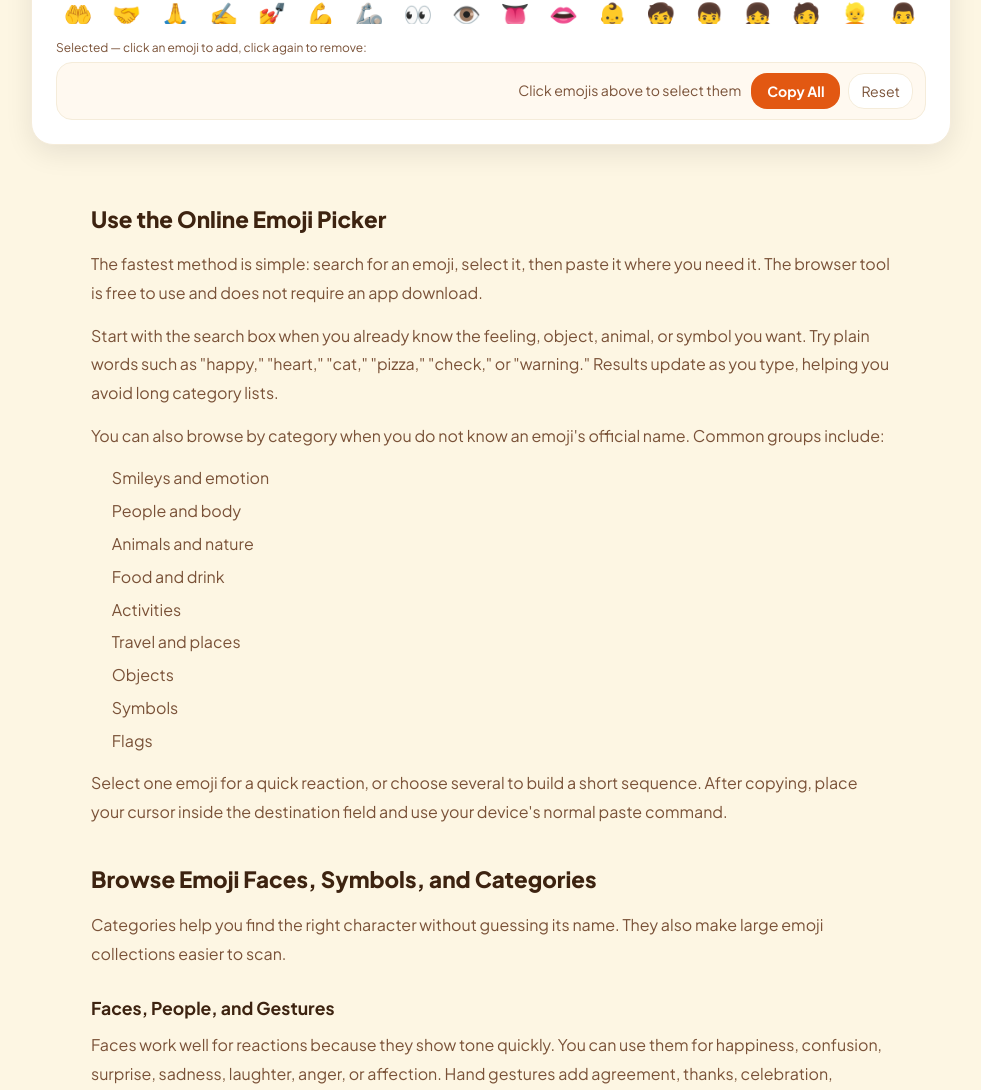
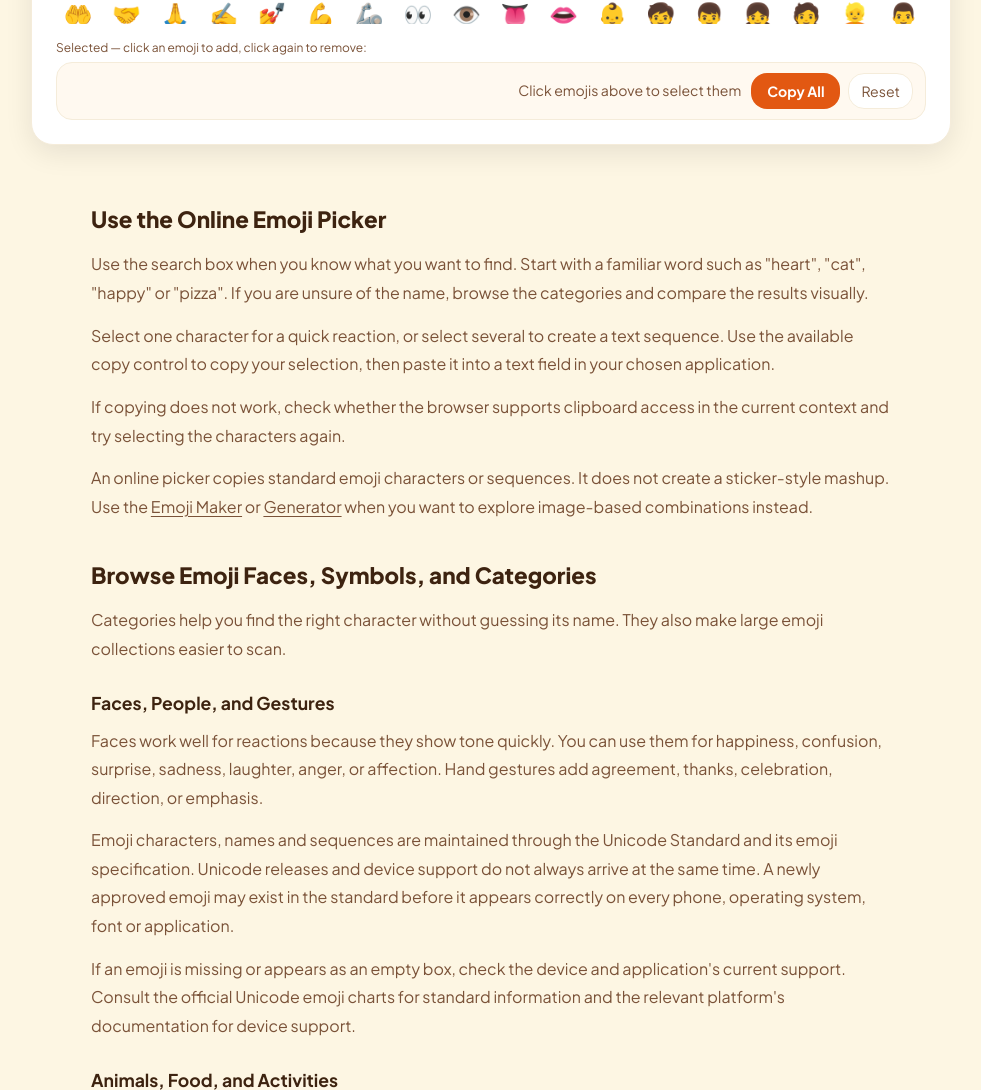
Before and after one commit to abdulmoiz1425/Emoji-Kitchen, a Django app: page /emoji-keyboard/ in a window 1280 px wide. Shown: the part 933-2023 px from the top of the page, without its empty margins (149-1130 px from the left). Run offline with Django 4.2, Linux system fonts and the light colour scheme; parts of the project's set-up code (start-up, migrations or seed data) failed here and were passed over; some libraries are stand-ins or nearby versions.

Commit message:
Emoji Keyboard and Emoji Keyboard for PC: new titles, picker introduction and closing guidance
- Emoji Keyboard: new title/meta; the picker introduction rewritten; the "looks different
  after pasting" explanation replaced (no duplicate section); links to Emoji Maker and Generator
- Emoji Keyboard for PC: new title/meta; "Choose the Right Emoji Method for Your PC" replaces
  the repetitive closing section; the detailed shortcut instructions are untouched
- 7 new tests (94 total)

Co-Authored-By: Claude Sonnet 5.5 <noreply@anthropic.com>

```diff
--- a/kitchen/templates/kitchen/emoji_keyboard.html
+++ b/kitchen/templates/kitchen/emoji_keyboard.html
@@ -1,11 +1,11 @@
 {% extends "kitchen/base.html" %}
 {% load static %}
 
-{% block title %}Emoji Keyboard Online – Copy and Paste Emojis{% endblock %}
-{% block meta_description %}Use our free Emoji Keyboard to search, select, copy, and paste emojis online. Browse popular categories and add emojis to any message instantly.{% endblock %}
+{% block title %}Emoji Keyboard Online - Search, Copy and Paste{% endblock %}
+{% block meta_description %}Find standard emojis by name or category, select characters and copy them for messages, documents, captions and profiles.{% endblock %}
 
 {% block extra_head %}
-{% include "kitchen/_social_meta.html" with page_title="Emoji Keyboard Online – Copy and Paste Emojis" page_description="Use our free Emoji Keyboard to search, select, copy, and paste emojis online. Browse popular categories and add emojis to any message instantly." %}
+{% include "kitchen/_social_meta.html" with page_title="Emoji Keyboard Online - Search, Copy and Paste" page_description="Find standard emojis by name or category, select characters and copy them for messages, documents, captions and profiles." %}
 <style>
 /* ── hero ── */
 .ek-hero{background:linear-gradient(135deg,#eef2ff 0%,#f0f4ff 50%,#e8f4fd 100%);padding:56px 0 40px;text-align:center}
@@ -129,21 +129,10 @@
 <div class="ek-article">
 
 <h2>Use the Online Emoji Picker</h2>
-<p>The fastest method is simple: search for an emoji, select it, then paste it where you need it. The browser tool is free to use and does not require an app download.</p>
-<p>Start with the search box when you already know the feeling, object, animal, or symbol you want. Try plain words such as "happy," "heart," "cat," "pizza," "check," or "warning." Results update as you type, helping you avoid long category lists.</p>
-<p>You can also browse by category when you do not know an emoji's official name. Common groups include:</p>
-<ul>
-  <li>Smileys and emotion</li>
-  <li>People and body</li>
-  <li>Animals and nature</li>
-  <li>Food and drink</li>
-  <li>Activities</li>
-  <li>Travel and places</li>
-  <li>Objects</li>
-  <li>Symbols</li>
-  <li>Flags</li>
-</ul>
-<p>Select one emoji for a quick reaction, or choose several to build a short sequence. After copying, place your cursor inside the destination field and use your device's normal paste command.</p>
+<p>Use the search box when you know what you want to find. Start with a familiar word such as "heart", "cat", "happy" or "pizza". If you are unsure of the name, browse the categories and compare the results visually.</p>
+<p>Select one character for a quick reaction, or select several to create a text sequence. Use the available copy control to copy your selection, then paste it into a text field in your chosen application.</p>
+<p>If copying does not work, check whether the browser supports clipboard access in the current context and try selecting the characters again.</p>
+<p>An online picker copies standard emoji characters or sequences. It does not create a sticker-style mashup. Use the <a href="/emoji-maker/" style="text-decoration:underline;text-underline-offset:3px">Emoji Maker</a> or <a href="/emoji-generator/" style="text-decoration:underline;text-underline-offset:3px">Generator</a> when you want to explore image-based combinations instead.</p>
 
 <h2>Browse Emoji Faces, Symbols, and Categories</h2>
 <p>Categories help you find the right character without guessing its name. They also make large emoji collections easier to scan.</p>
@@ -266,8 +255,9 @@
 <h3>The Emoji Button Is Missing</h3>
 <p>On Windows, click inside a text field before using <kbd>Windows + .</kbd>. On Mac, try <kbd>Fn / Globe + E</kbd> or open Edit &gt; Emoji &amp; Symbols. Some apps may capture or replace keyboard shortcuts. When the built-in option still fails, use this browser page as a copy-and-paste alternative.</p>
 
-<h3>The Emoji Looks Different After Pasting</h3>
-<p>This is normal. The underlying character remains the same while Apple, Google, Microsoft, Samsung, and individual apps show different artwork. Review sensitive or unclear symbols before sending them in formal messages.</p>
+<h3>Why an Emoji May Look Different After Pasting</h3>
+<p>A Unicode emoji character can be displayed with different artwork by Apple, Google, Microsoft, Samsung and other platforms. The underlying character may be the same even when its color, shape or expression changes.</p>
+<p>Some newer characters or joined sequences may not be supported on older devices. Preview an emoji in the destination application when appearance matters. If broad compatibility is important, choose a commonly supported character and verify how it appears on the target platform.</p>
 
 <h3>The Emoji Cannot Be Pasted Into One Field</h3>
 <p>Some fields accept only letters, numbers, or limited characters. Others remove unsupported text during submission. Test another field or app to confirm whether the problem comes from the destination rather than the copied emoji.</p>
```
Also changed, not shown: kitchen/templates/kitchen/emoji_keyboard_for_pc.html (+7 -8 lines), kitchen/tests.py (+67 -4 lines).
